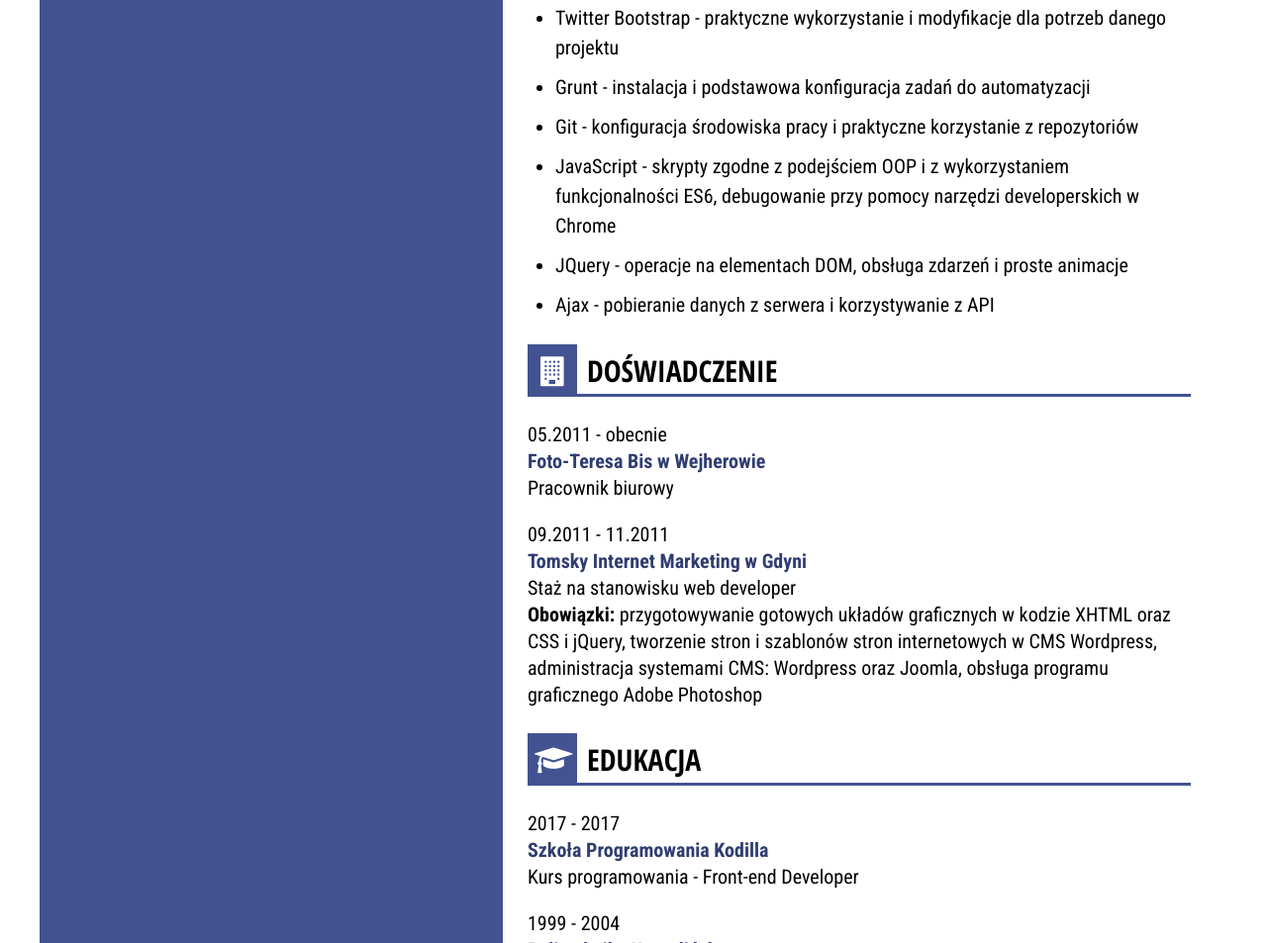
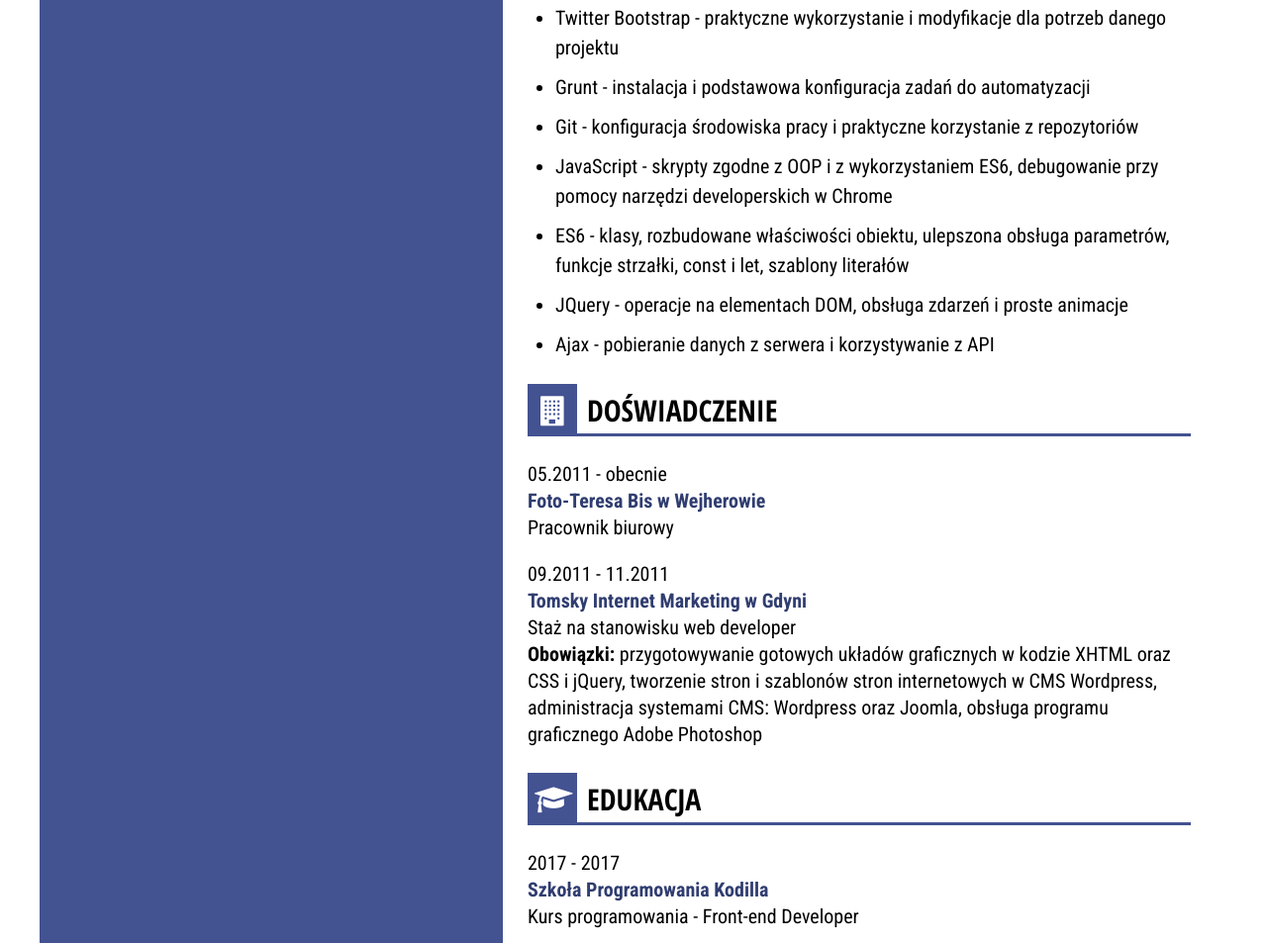
Before and after one commit to MariuszDziecielski/curriculumVitae, a website: page index.html in a window 1280 px wide. Shown: the part 1506-2459 px from the top of the page at 99% size. Drawn offline with nearby package versions, Linux system fonts and the light colour scheme; files that its build step writes are made by us from their sources.

Commit message:
Add ES6 to 'skills' section in html

```diff
--- a/index.html
+++ b/index.html
@@ -110,7 +110,8 @@
                         <li>Twitter Bootstrap - praktyczne wykorzystanie i modyfikacje dla potrzeb danego projektu</li>
                         <li>Grunt - instalacja i podstawowa konfiguracja zadań do automatyzacji</li>
                         <li>Git - konfiguracja środowiska pracy i praktyczne korzystanie z repozytoriów</li>
-                        <li>JavaScript - skrypty zgodne z podejściem OOP i z wykorzystaniem funkcjonalności ES6, debugowanie przy pomocy narzędzi developerskich w Chrome</li>
+                        <li>JavaScript - skrypty zgodne z OOP i z wykorzystaniem ES6, debugowanie przy pomocy narzędzi developerskich w Chrome</li>
+                        <li>ES6 - klasy, rozbudowane właściwości obiektu, ulepszona obsługa parametrów, funkcje strzałki, const i let, szablony literałów</li>
                         <li>JQuery - operacje na elementach DOM, obsługa zdarzeń i proste animacje</li>
                         <li>Ajax - pobieranie danych z serwera i korzystywanie z API</li>
                     </ul>
```
